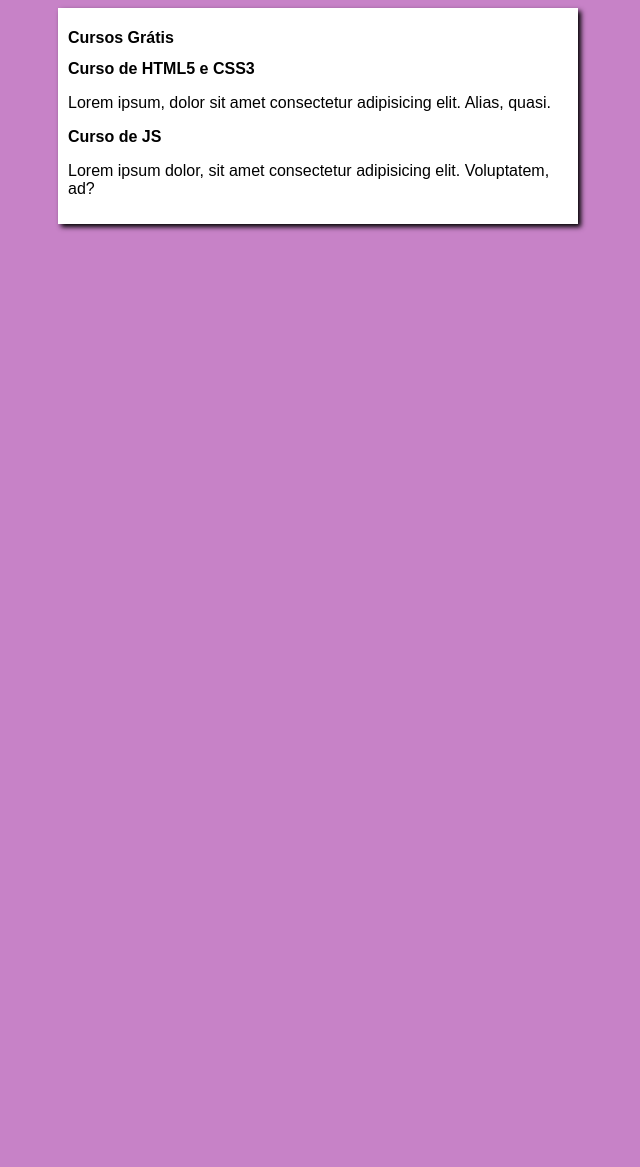
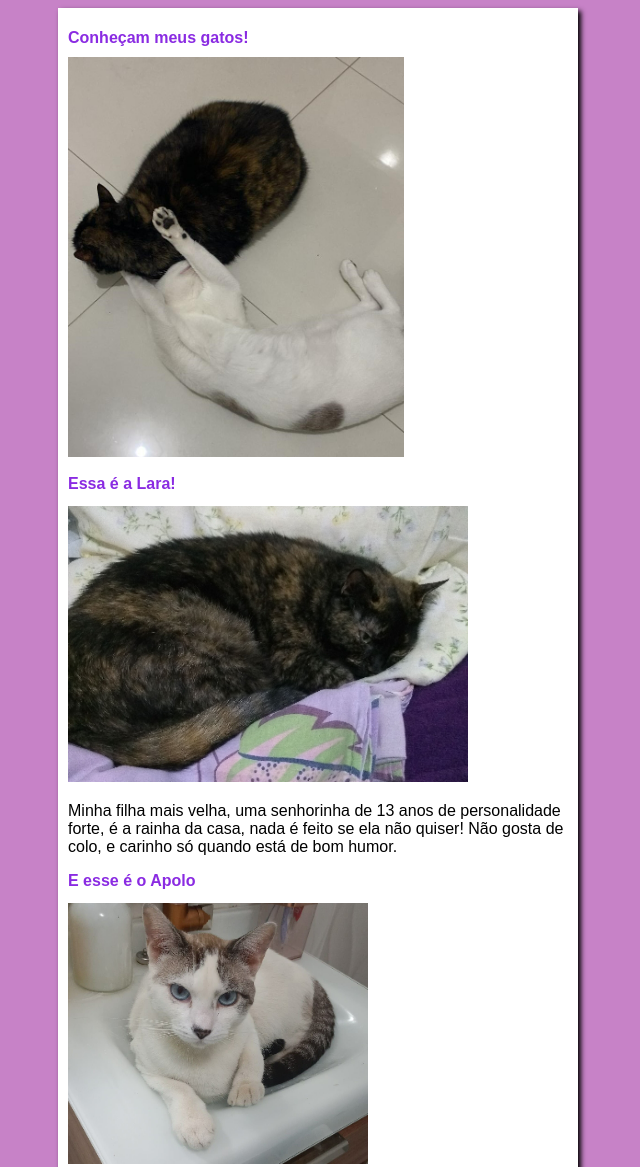
Before and after one commit to NayNeves/projeto-site, a plain HTML site: page index.html in a window 1280 px wide. Shown: the top 1167 px of the page, without its empty margins (322-962 px from the left). Before the commit the page ends 800 px from the top, so only its background shows below. Drawn offline with Linux system fonts and the light colour scheme.

Commit message:
site teste

```diff
--- a/estilos/style.css
+++ b/estilos/style.css
@@ -14,3 +14,7 @@ main {
     padding: 10px;
     box-shadow: 3px 3px 5px black;
 }
+
+h1, h2 {
+    color: blueviolet;
+}
--- a/index.html
+++ b/index.html
@@ -4,21 +4,24 @@
     <meta charset="UTF-8">
     <meta http-equiv="X-UA-Compatible" content="IE=edge">
     <meta name="viewport" content="width=device-width, initial-scale=1.0">
-    <title>Site Curso em Video</title>
+    <title>Meus gatos</title>
     <link rel="stylesheet" href="estilos/style.css">
 </head>
 <body>
     <main>
         <header>
-            <h1>Cursos Grátis</h1>
+            <h1>Conheçam meus gatos!</h1>
+            <img src="midia/imagens/irmaos.jpg" alt="Irmãos">
         </header>
         <article>
-            <h2>Curso de HTML5 e CSS3</h2>
-            <p>Lorem ipsum, dolor sit amet consectetur adipisicing elit. Alias, quasi.</p>
+            <h2>Essa é a Lara!</h2>
+            <img src="midia/imagens/lara.jpg" alt="Lara">
+            <p>Minha filha mais velha, uma senhorinha de 13 anos de personalidade forte, é a rainha da casa, nada é feito se ela não quiser! Não gosta de colo, e carinho só quando está de bom humor.</p>
         </article>
         <article>
-            <h2>Curso de JS</h2>
-            <p>Lorem ipsum dolor, sit amet consectetur adipisicing elit. Voluptatem, ad?</p>
+            <h2>E esse é o Apolo</h2>
+            <img src="midia/imagens/apolo.jpg" alt="Apolo">
+            <p>Mais conhecido como kiança, é o mais novo da casa. Adora caçar a noite, quase sempre aparece com uma surpresa pra gente. É super carinhoso e adora um carinho. Enche o saco da Lara o dia todo, mas no final, sempre estão dormindo juntos. Bebe água toda hora, definitivamente esse gato nunca terá problema nos rins! haha</p>
         </article>
     </main>
 </body>
```
Also changed, not shown: midia/imagens/apolo.jpg (added), midia/imagens/bicho-de-estimacao.png (added), midia/imagens/irmaos.jpg (added), midia/imagens/lara.jpg (added).
